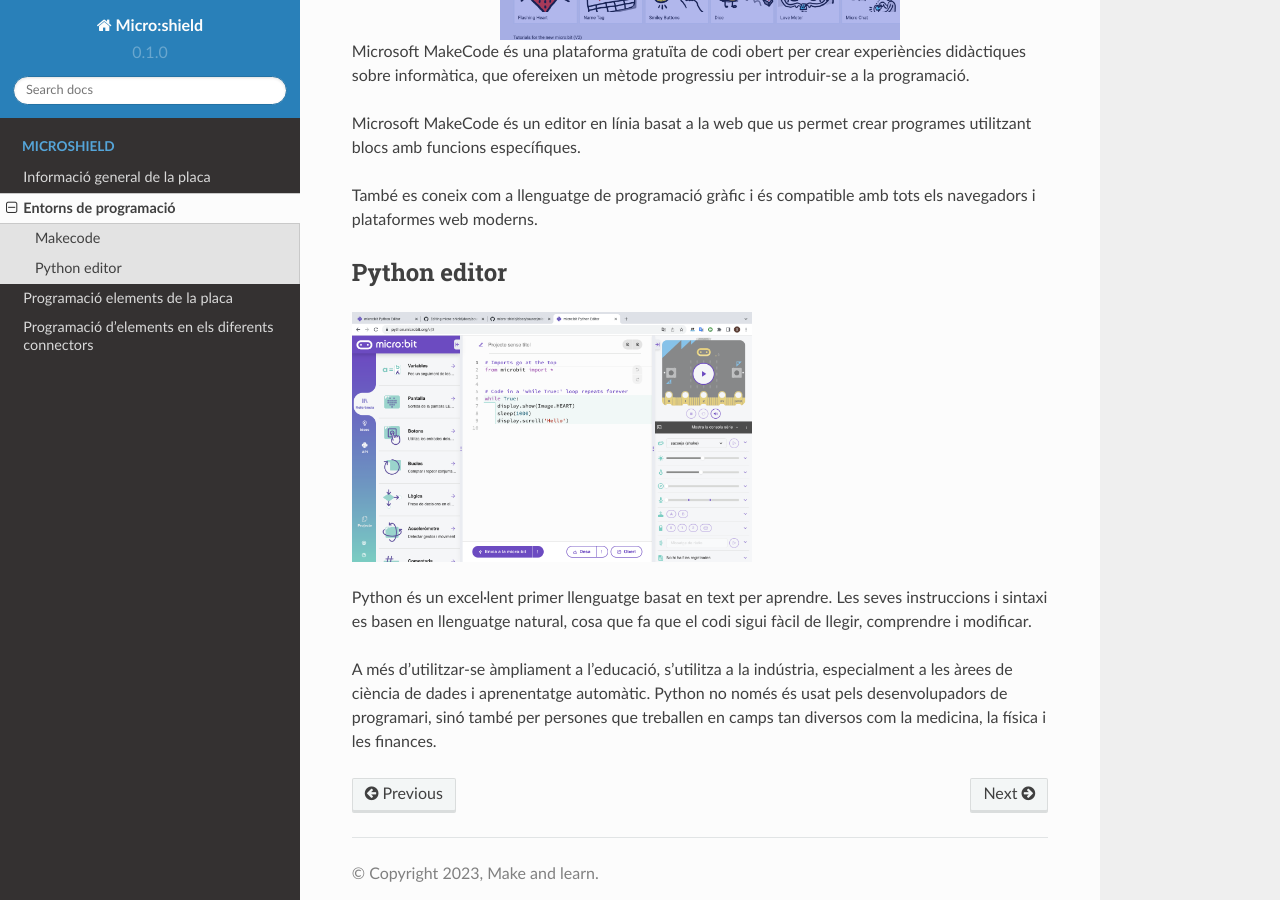
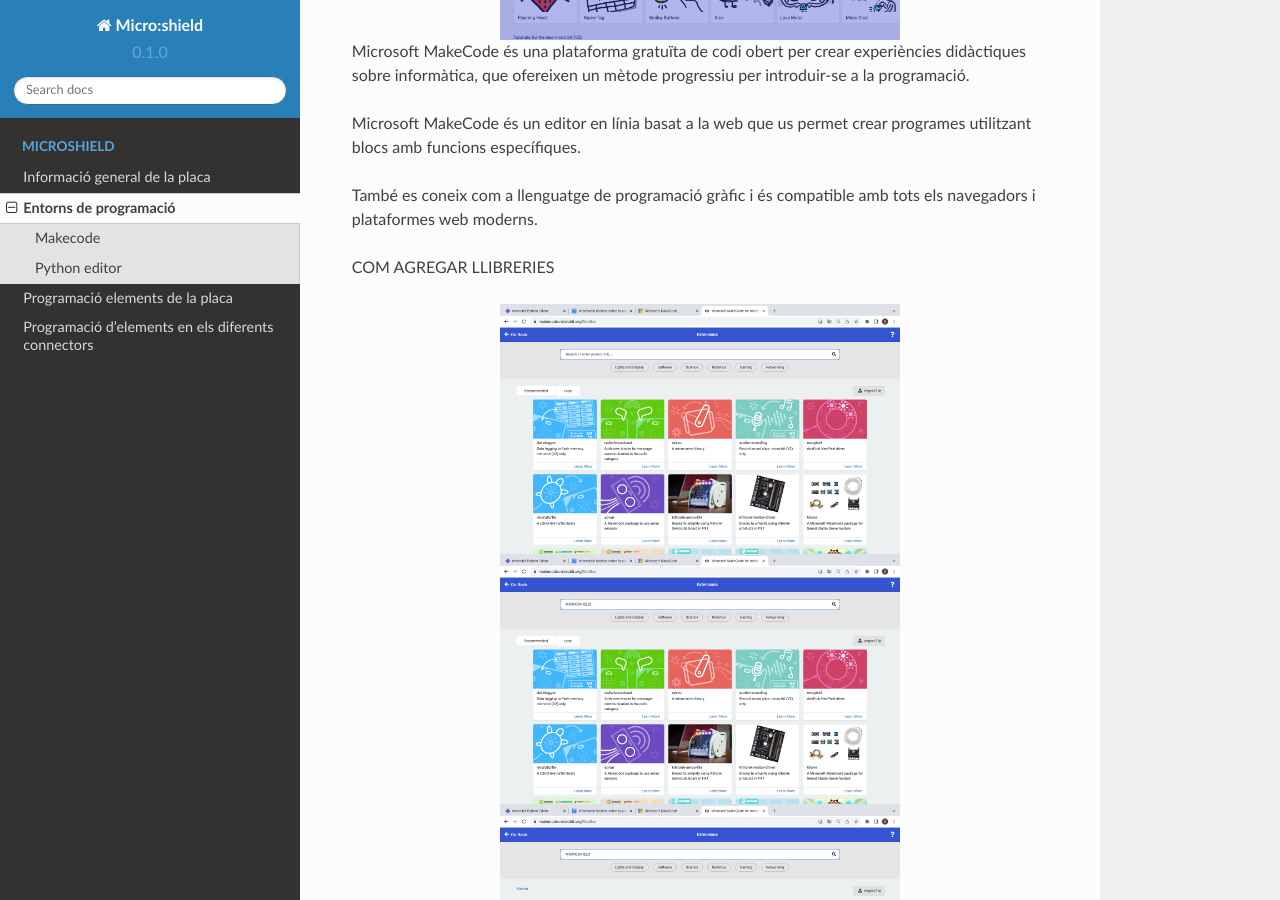
Before and after one commit to MakeAndLearn/micro-shield, a Sphinx documentation site: the page built from docs/source/microshield/entornsprogramacio.rst, in a window 1280 px wide and 900 px high, scrolled down 426 px. Built offline with Sphinx 7.4.7 and the Read the Docs theme 2.0.0, drawn with Linux system fonts in a browser that asks for light colours.

Commit message:
Update entornsprogramacio.rst

```diff
--- a/docs/source/microshield/entornsprogramacio.rst
+++ b/docs/source/microshield/entornsprogramacio.rst
@@ -14,6 +14,22 @@
 
 També es coneix com a llenguatge de programació gràfic i és compatible amb tots els navegadors i plataformes web moderns.
 
+COM AGREGAR LLIBRERIES
+
+.. image:: LIBRERIAS_0.png
+  :width: 400
+  :alt: IO DIGITAL
+  :align: center
+
+.. image:: LIBRERIAS_1.png
+  :width: 400
+  :alt: IO DIGITAL
+  :align: center
+
+.. image:: LIBRERIAS_2.png
+  :width: 400
+  :alt: IO DIGITAL
+  :align: center
 
 Python editor
 ------------
```
